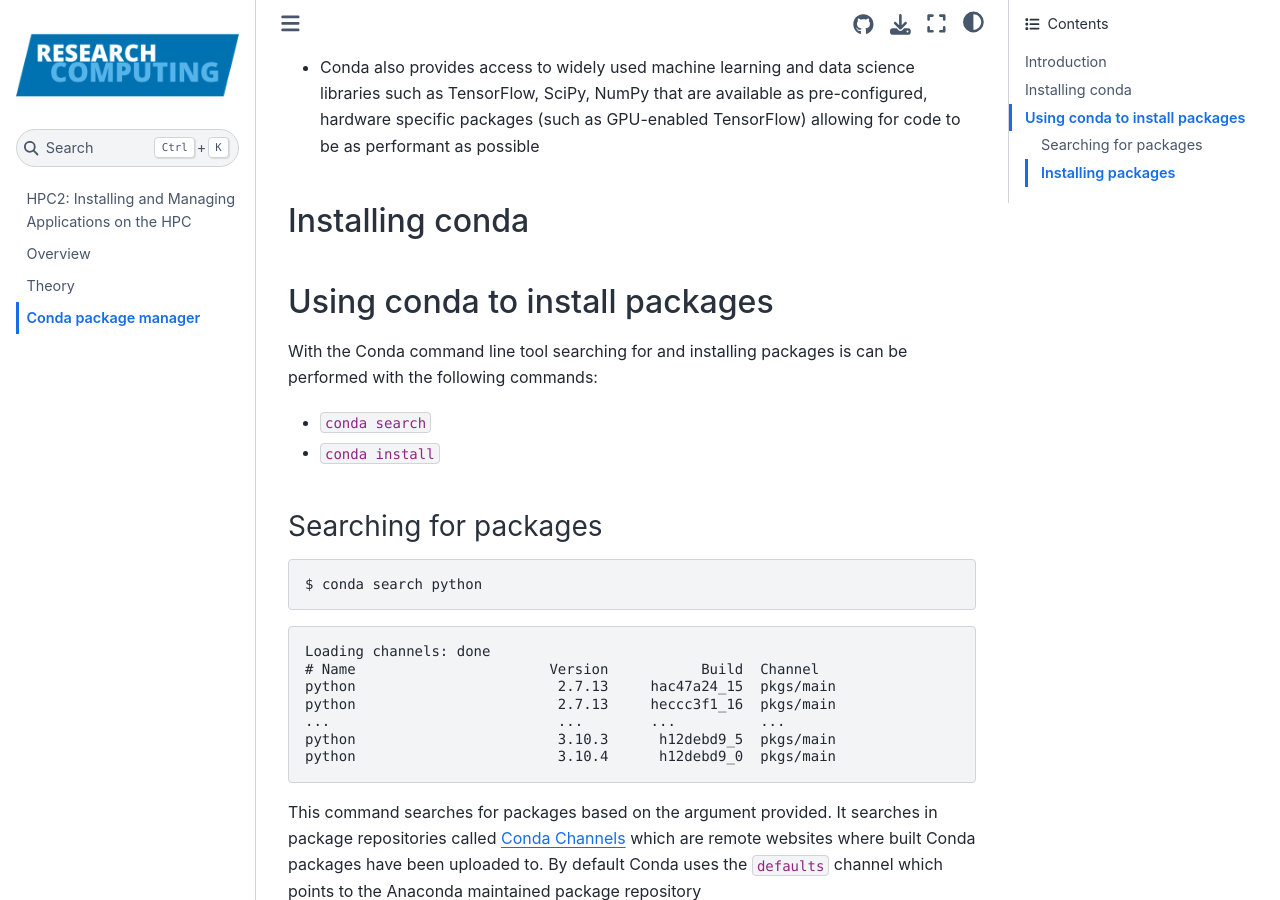
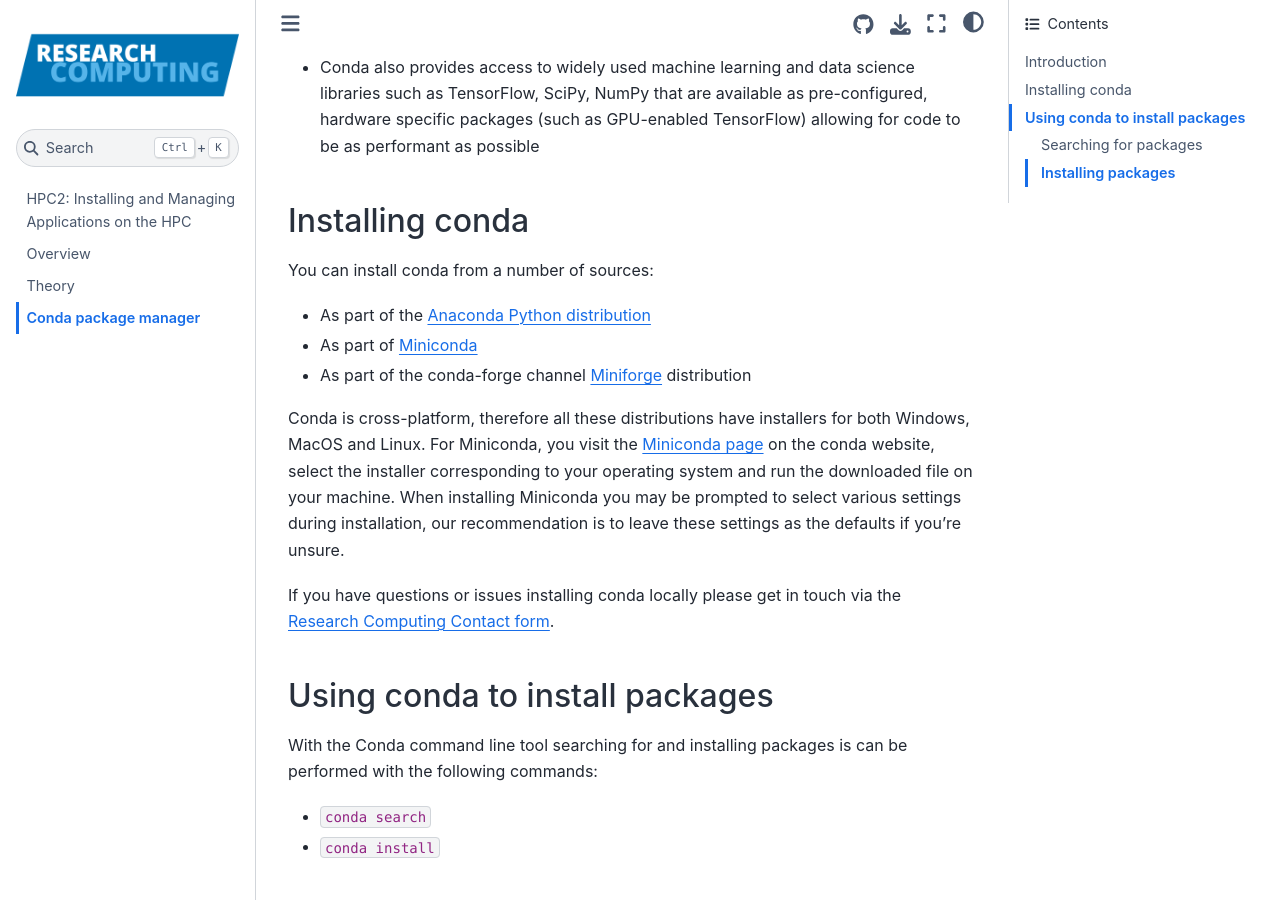
Before and after one commit to ARCTraining/hpc2-software, a Jupyter Book: the page built from book/course/conda.md, in a window 1280 px wide and 900 px high, scrolled down 1510 px. Built offline with Jupyter Book 1.0.4 settings and Sphinx 7.4.7 and the Sphinx Book theme 1.1.4, drawn with Linux system fonts in a browser that asks for light colours.

Commit message:
added brief section on installation

```diff
--- a/book/course/conda.md
+++ b/book/course/conda.md
@@ -36,6 +36,15 @@ Conda is widely used across scientific computing and data science based domains
 - Conda also provides access to widely used machine learning and data science libraries such as TensorFlow, SciPy, NumPy that are available as pre-configured, hardware specific packages (such as GPU-enabled TensorFlow) allowing for code to be as performant as possible
 
 ## Installing conda
+
+You can install conda from a number of sources:
+- As part of the [Anaconda Python distribution](https://www.anaconda.com/products/distribution)
+- As part of [Miniconda](https://docs.conda.io/en/latest/miniconda.html)
+- As part of the conda-forge channel [Miniforge](https://github.com/conda-forge/miniforge) distribution
+
+Conda is cross-platform, therefore all these distributions have installers for both Windows, MacOS and Linux. For Miniconda, you visit the [Miniconda page](https://docs.conda.io/en/latest/miniconda.html) on the conda website, select the installer corresponding to your operating system and run the downloaded file on your machine. When installing Miniconda you may be prompted to select various settings during installation, our recommendation is to leave these settings as the defaults if you're unsure.
+
+If you have questions or issues installing conda locally please get in touch via the [Research Computing Contact form](https://leeds.service-now.com/it?id=sc_cat_item&sys_id=7587b2530f675f00a82247ece1050eda).
 
 ## Using conda to install packages
 
```
